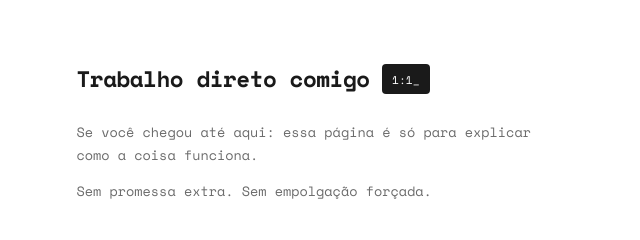
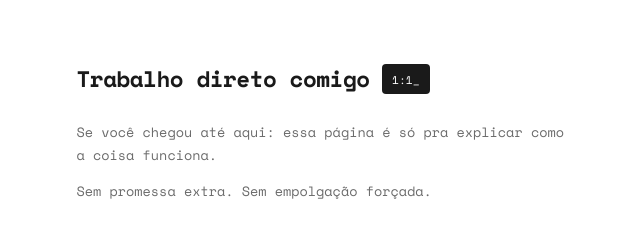
Before and after one commit to monkfrodo/pages, a plain HTML site: page trabalho-1a1.html in a window 1280 px wide. Shown: the top 240 px of the page, 316-956 px from the left. Drawn offline with nearby package versions, Linux system fonts and the light colour scheme.

Commit message:
Atualização da página trabalho-1a1

```diff
--- a/trabalho-1a1.html
+++ b/trabalho-1a1.html
@@ -290,7 +290,7 @@
                 <h1>Trabalho direto comigo</h1>
                 <span class="hero-tag">1:1_</span>
             </div>
-            <p>Se você chegou até aqui: essa página é só para explicar como a coisa funciona.</p>
+            <p>Se você chegou até aqui: essa página é só pra explicar como a coisa funciona.</p>
             <p>Sem promessa extra. Sem empolgação forçada.</p>
         </section>
 
```
